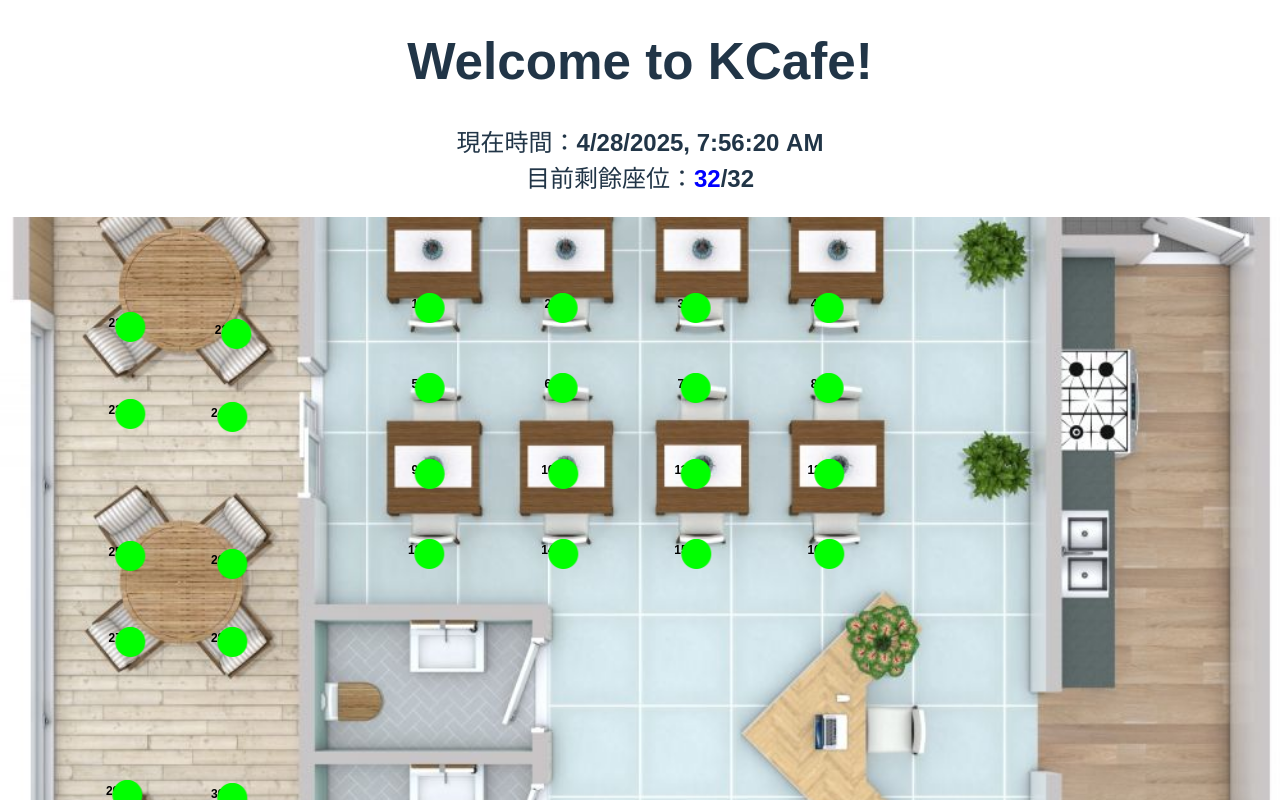
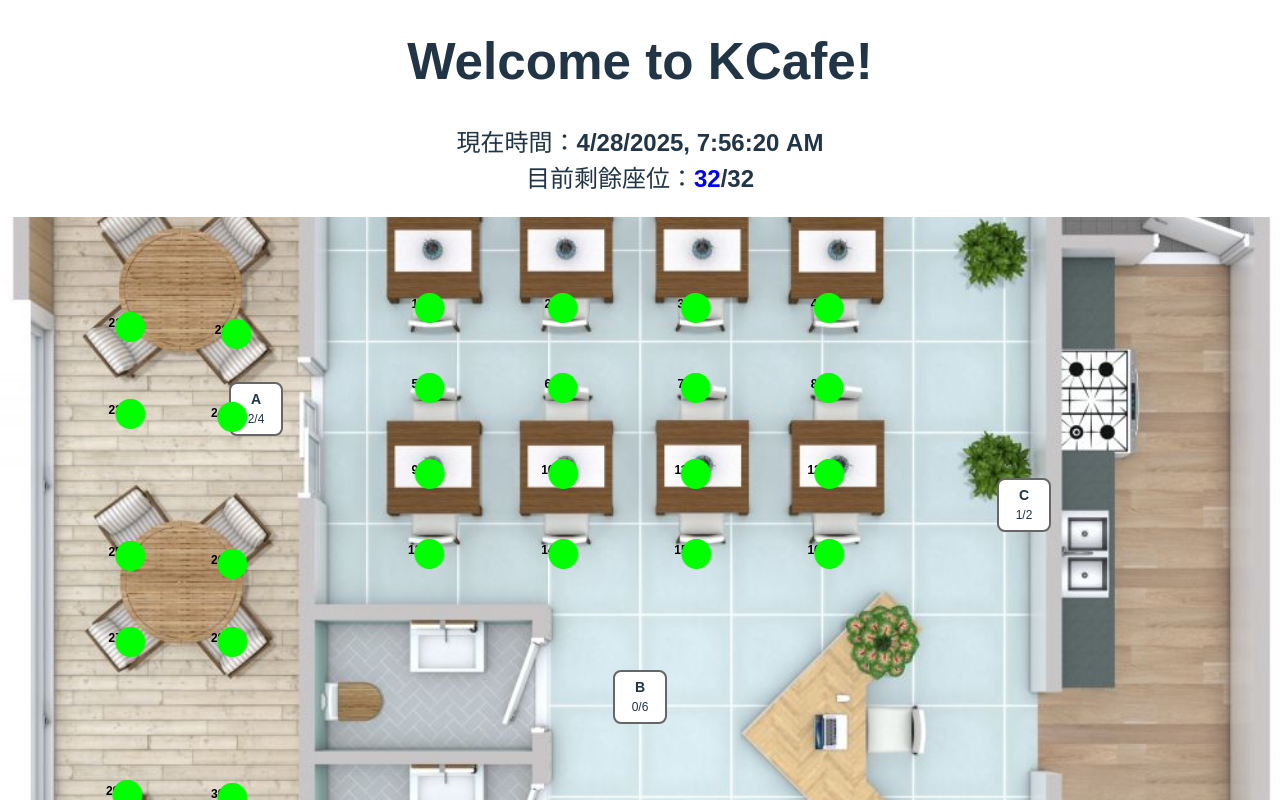
Before and after one commit to kaiwei1016/Cafe-Seats-Project, a React (Vite) app in the folder 陳凱維/seats-project/: page /guest in a window 1280 px wide. Shown: the top 800 px of the page. Built offline with nearby package versions, Linux system fonts and the light colour scheme.

Commit message:
add table

```diff
--- a/陳凱維/seats-project/src/components/Background.jsx
+++ b/陳凱維/seats-project/src/components/Background.jsx
@@ -1,10 +1,13 @@
 import React from 'react';
 import Seat from './Seat';
+import Table from './Table';
 import './KCafe.css';
 
 const Background = ({
   positions,
   seats,
+  tables,
+  updateTableOccupied,
   pendingSeat,
   tempMovePosition,
   selectedToDelete,
@@ -19,6 +22,20 @@ const Background = ({
     <div className="background">
       {/* 背景圖片 */}
       <img src="/img/KCafe.jpg" alt="KCafe Background" className="bg-image" />
+
+      {/* ★ 先渲染桌子 */}
+      {tables.map((tbl) => (
+        <Table
+          key={tbl.id}
+          id={tbl.id}
+          left={tbl.left}
+          top={tbl.top}
+          capacity={tbl.capacity}
+          occupied={tbl.occupied}
+          mode={mode}                            // 傳入當前模式
+          updateOccupied={updateTableOccupied}   // 傳入更新函式
+        />
+      ))}
 
       {/* 渲染所有座位 */}
       {positions.map((seat, index) => (
--- a/陳凱維/seats-project/src/components/KCafe.css
+++ b/陳凱維/seats-project/src/components/KCafe.css
@@ -184,3 +184,59 @@ body {
     opacity: 0.5;
   }
 }
+
+/* 桌子容器 */
+.table-container {
+  position: absolute;
+  transform: translate(-50%, -50%);
+  text-align: center;
+}
+
+/* 桌子本體 */
+.table {
+  width: 50px;
+  height: 50px;
+  border: 2px solid #666;
+  border-radius: 8px;
+  background-color: #fff;
+  display: flex;
+  flex-direction: column;
+  align-items: center;
+  justify-content: center;
+}
+
+/* 客滿時的樣式 */
+.table.full {
+  background-color: #f88;
+}
+
+/* 桌號編號 */
+.table-id {
+  font-weight: bold;
+  font-size: 14px;
+}
+
+/* 容量顯示 */
+.table-info {
+  font-size: 12px;
+}
+
+/* +/- 控制按鈕 */
+.table-controls {
+  margin-top: 4px;
+  display: flex;
+  gap: 4px;
+  justify-content: center;
+}
+.table-controls button {
+  width: 24px;
+  height: 24px;
+  font-size: 16px;
+  line-height: 1;
+  padding: 0;
+  cursor: pointer;
+}
+.table-controls button:disabled {
+  opacity: 0.4;
+  cursor: not-allowed;
+}
--- a/陳凱維/seats-project/src/components/KCafe.jsx
+++ b/陳凱維/seats-project/src/components/KCafe.jsx
@@ -4,6 +4,13 @@ import Navbar from './Navbar';
 import './KCafe.css';
 
 // 初始座位配置
+// ★ 新增：三張桌子的初始資料
+const initialTables = [
+  { id: 'A', left: 20, top: 20, capacity: 4, occupied: 2 },
+  { id: 'B', left: 50, top: 50, capacity: 6, occupied: 0 },
+  { id: 'C', left: 80, top: 30, capacity: 2, occupied: 1 },
+];
+
 const initialSeatPositions = [
   { id: 1, left: 32.4, top: 9.0 }, { id: 2, left: 42.8, top: 9.0 }, { id: 3, left: 53.2, top: 9.0 }, { id: 4, left: 63.6, top: 9.0 },
   { id: 5, left: 32.4, top: 17.3 }, { id: 6, left: 42.8, top: 17.3 }, { id: 7, left: 53.2, top: 17.3 }, { id: 8, left: 63.6, top: 17.3 },
@@ -32,6 +39,8 @@ const KCafe = ({ hideMenu = false }) => {
   const [menuOpen, setMenuOpen] = useState(false);
 
   // 操作狀態
+  // ★ 新增：桌子狀態
+  const [tables, setTables] = useState(initialTables);
   const [dragging, setDragging] = useState(null);
   const [offset, setOffset] = useState({ x: 0, y: 0 });
   const [pendingSeat, setPendingSeat] = useState(null);
@@ -71,6 +80,15 @@ const KCafe = ({ hideMenu = false }) => {
   }, [seats, positions]);
 
   // ------------------------- 功能邏輯區 ------------------------- //
+
+  // 更新某張桌子的佔用人數：delta 可以是 +1 或 -1
+  const updateTableOccupied = (id, delta) => {
+    setTables(tables.map(tbl => {
+      if (tbl.id !== id) return tbl;
+      const newOcc = Math.max(0, Math.min(tbl.capacity, tbl.occupied + delta));
+      return { ...tbl, occupied: newOcc };
+    }));
+  };
 
   // 座位切換
   const toggleSeat = (index, e) => {
@@ -237,6 +255,8 @@ const KCafe = ({ hideMenu = false }) => {
       <Background
         positions={positions}
         seats={seats}
+        tables={tables}                              // 傳入桌子資料
+        updateTableOccupied={updateTableOccupied}    // 傳入更新函式
         pendingSeat={pendingSeat}
         tempMovePosition={tempMovePosition}
         selectedToDelete={selectedToDelete}
--- a/陳凱維/seats-project/src/components/Navbar.jsx
+++ b/陳凱維/seats-project/src/components/Navbar.jsx
@@ -1,4 +1,4 @@
-import React, { useState } from 'react';
+import React, { useState, useEffect, useRef } from 'react';
 import { useNavigate } from 'react-router-dom';
 import './KCafe.css';
 
@@ -29,11 +29,31 @@ const Navbar = ({
   const navigate = useNavigate();
   const [showQRCodeOptions, setShowQRCodeOptions] = useState(false);
   const [selectedSeatForQR, setSelectedSeatForQR] = useState('');
-
+  const menuRef = useRef(null);
   const isMenuLocked = pendingSeat !== null || deleteMode || moveMode;
 
+  // 點擊外部時自動關閉漢堡選單與 QR code 選單
+  useEffect(() => {
+    const handleClickOutside = (event) => {
+      if (menuRef.current && !menuRef.current.contains(event.target)) {
+        setMenuOpen(false);
+        setShowQRCodeOptions(false);
+      }
+    };
+
+    if (menuOpen) {
+      document.addEventListener('mousedown', handleClickOutside);
+    } else {
+      document.removeEventListener('mousedown', handleClickOutside);
+    }
+
+    return () => {
+      document.removeEventListener('mousedown', handleClickOutside);
+    };
+  }, [menuOpen]);
+
   return (
-    <nav className="navbar">
+    <nav className="navbar" ref={menuRef}>
       {/* 模式顯示 */}
       <div className="mode-display">
         目前模式：{mode === 'business' ? '營業模式' : mode === 'edit' ? '編輯模式' : '觀察模式'}
@@ -48,11 +68,10 @@ const Navbar = ({
           }
           setMenuOpen(!menuOpen);
         }}
-        disabled={pendingSeat !== null || deleteMode || moveMode}
+        disabled={isMenuLocked}
       >
         ☰
       </button>
-
 
       {/* 漢堡選單下拉功能表 */}
       {menuOpen && (
--- /dev/null
+++ b/陳凱維/seats-project/src/components/Table.jsx
@@ -0,0 +1,48 @@
+import React, { useState } from 'react';
+import './KCafe.css';
+
+const Table = ({ id, left, top, capacity, occupied, mode, updateOccupied }) => {
+  // 只有營業模式時，才顯示 +/- 按鈕
+  const [showControls, setShowControls] = useState(false);
+  const isFull = occupied >= capacity;
+
+  // 當前模式下點一下桌子
+  const handleClick = () => {
+    if (mode === 'business') {
+      setShowControls(!showControls);
+    }
+  };
+
+  return (
+    <div
+      className="table-container"
+      style={{ left: `${left}%`, top: `${top}%` }}
+      onClick={handleClick}
+    >
+      <div className={`table ${isFull ? 'full' : ''}`}>
+        <div className="table-id">{id}</div>
+        <div className="table-info">{occupied}/{capacity}</div>
+      </div>
+
+      {/* 營業模式才顯示 控制按鈕 */}
+      {mode === 'business' && showControls && (
+        <div className="table-controls">
+          <button
+            onClick={e => { e.stopPropagation(); updateOccupied(id, -1); }}
+            disabled={occupied <= 0}
+          >
+            –
+          </button>
+          <button
+            onClick={e => { e.stopPropagation(); updateOccupied(id, +1); }}
+            disabled={occupied >= capacity}
+          >
+            +
+          </button>
+        </div>
+      )}
+    </div>
+  );
+};
+
+export default Table;
```
